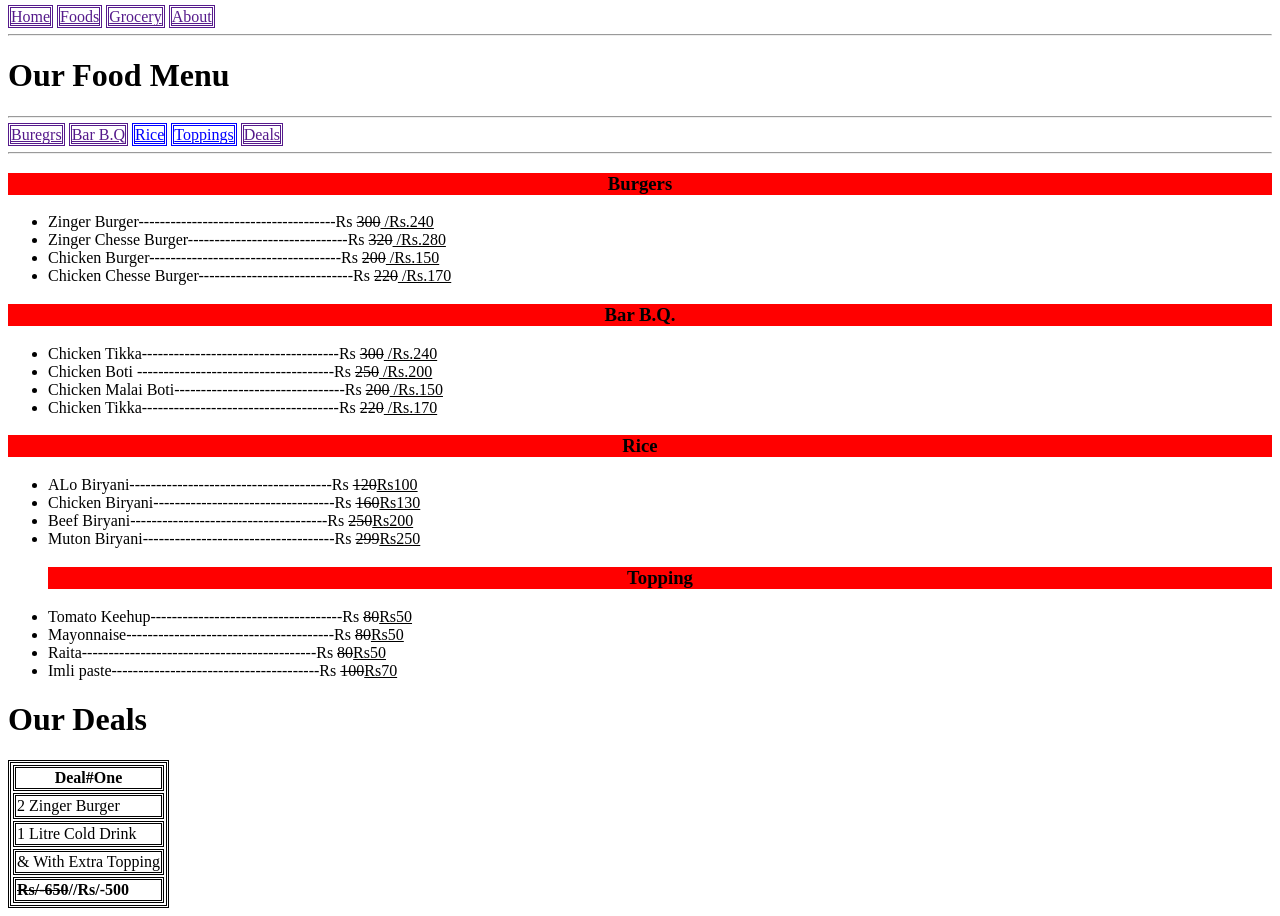
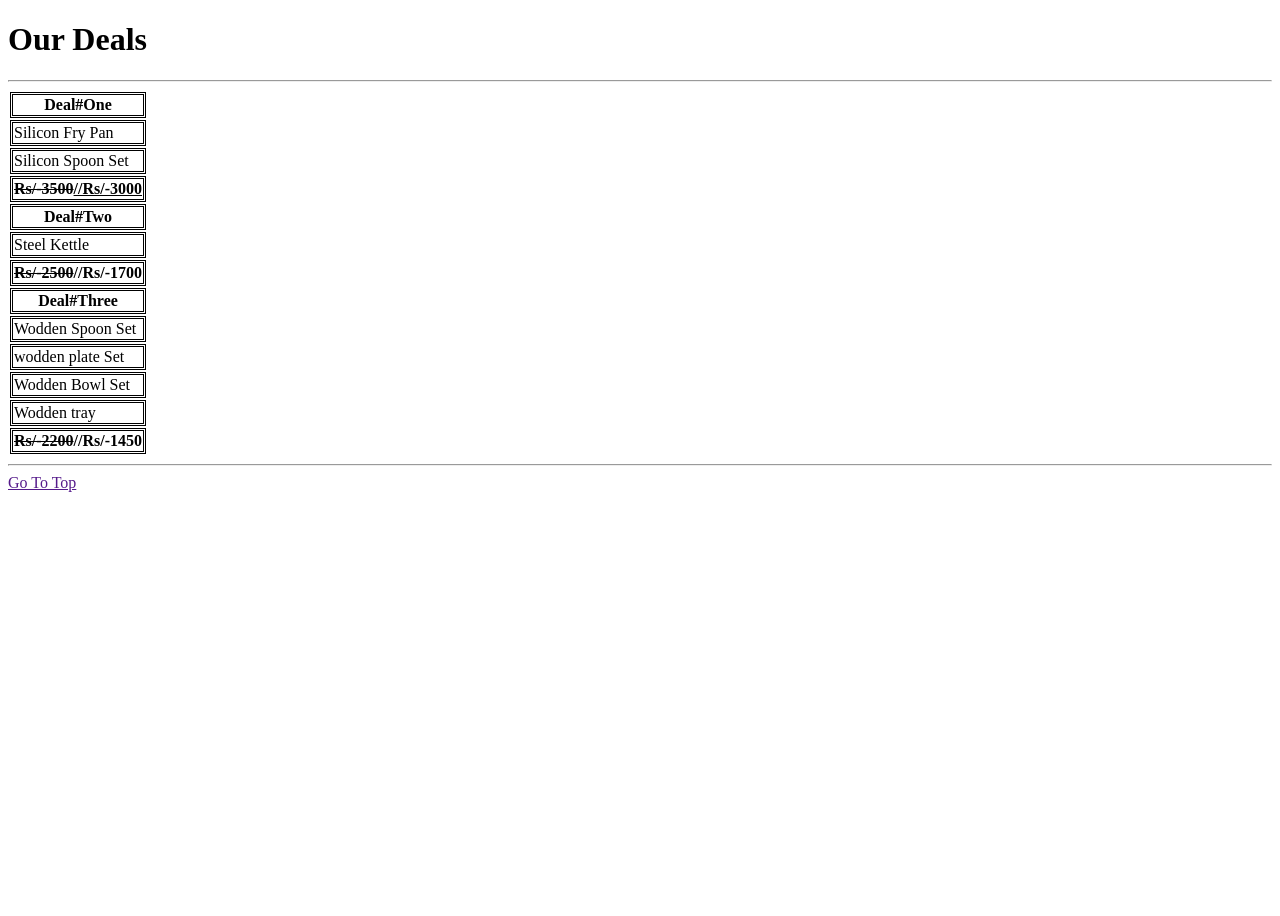
Before and after one commit to hassanshamsi5/css-project, a plain HTML site: page index.html in a window 1280 px wide. After the commit the page ends 800 px from the top, so only its background shows below. Drawn offline with Linux system fonts and the light colour scheme.

Commit message:
Add files via upload

```diff
--- a/index.html
+++ b/index.html
@@ -6,99 +6,58 @@
     <meta name="viewport" content="width=device-width, initial-scale=1.0">
     <title>Document</title>
     <style>
-h3{
-    background-color: red;
-    text-align: center;
-
-}
-.hori{
-    background-color: red;
-}
-
-.box,tr,th,td {
-    border-style:double;
-    border-color:black;
-}
-.home{
-    border-style:double ;
-}
-.deal{
-    border-style: double;
-}
-.deal2{
-    color: blue;
+.table,tr,td,th{
     border-style: double;
 }
     </style>
 </head>
 <body>
-    <a href class="home">Home</a>
-    <a href class="home">Foods</a>
-    <a href class="home">Grocery</a>
-    <a href class="home">About</a>
-<hr class="hori">
-<h1>Our Food Menu</h1>
+    <h1>Our Deals</h1>
     <hr>
-<a href class="deal">Buregrs</a>
-<a href class="deal">Bar B.Q</a>
-<a href class="deal2">Rice</a>
-<a href class="deal2">Toppings</a>
-<a href class="deal">Deals</a>
-<hr>
-<h3>Burgers</h3>
-<ul>
-    <li>Zinger Burger-------------------------------------Rs <del>300</del><u> /Rs.240 </u></li>
-    <li>Zinger Chesse Burger------------------------------Rs <del>320</del><u> /Rs.280 </u></li>
-    <li>Chicken Burger------------------------------------Rs <del>200</del><u> /Rs.150 </u></li>
-    <li>Chicken Chesse Burger-----------------------------Rs <del>220</del><u> /Rs.170 </u></li>
-</ul>
-<h3>Bar B.Q.</h3>
-<ul>
-    <li>Chicken Tikka-------------------------------------Rs <del>300</del><u> /Rs.240 </u></li>
-    <li>Chicken Boti -------------------------------------Rs <del>250</del><u> /Rs.200 </u></li>
-    <li>Chicken Malai Boti--------------------------------Rs <del>200</del><u> /Rs.150 </u></li>
-    <li>Chicken Tikka-------------------------------------Rs <del>220</del><u> /Rs.170 </u></li>
-</ul>
-<h3>Rice</h3>
-<ul>
-    <li>ALo Biryani--------------------------------------Rs <del>120</del><u>Rs100</u></li>
-    <li>Chicken Biryani----------------------------------Rs <del>160</del><u>Rs130</u></li>
-    <li>Beef Biryani-------------------------------------Rs <del>250</del><u>Rs200</u></li>
-    <li>Muton Biryani------------------------------------Rs <del>299</del><u>Rs250</u></li>
-    </ul>
-    <ul>
-    <h3>Topping</h3>
-    <li>Tomato Keehup------------------------------------Rs <del>80</del><u>Rs50</u></li>
-    <li>Mayonnaise---------------------------------------Rs <del>80</del><u>Rs50</u></li>
-    <li>Raita--------------------------------------------Rs <del>80</del><u>Rs50</u></li>
-    <li>Imli paste---------------------------------------Rs <del>100</del><u>Rs70</u></li>
-    </ul>
-    <h1>Our Deals</h1>
-    <div >
-        <table class="box">
-
-
+    <table>
         <tr>
-               <th> Deal#One  </th>
+            <th>Deal#One</th>
         </tr>
         <tr>
-                <td> 2 Zinger Burger</td>
+            <td>Silicon Fry Pan</td>
         </tr>
         <tr>
-                <td> 1 Litre Cold Drink</td>
+            <td>Silicon Spoon Set</td>
         </tr>
         <tr>
-                <td>& With Extra Topping</td>
+            <td><del><b> Rs/-3500</del><u>//Rs/-3000</u></b></td>
         </tr>
         <tr>
-                    <td><b><del> Rs/-650</del>//Rs/-500</b></td>
+            <th>Deal#Two</th>
         </tr>
+        <tr>
+            <td>Steel Kettle</td>
+        </tr>
+        <tr>
+            <td><b><del>Rs/-2500</del>//Rs/-1700</b></td>
+        </tr>
+        <tr>
+            <th>Deal#Three</th>
 
+        </tr>
+        <tr>
+             <td>Wodden Spoon Set</td>
+        </tr>
+        <tr>
+            <td>wodden plate Set</td>
+        </tr>
+        <tr>
+            <td>Wodden Bowl Set</td>
+        </tr>
+        <tr>
+            <td>Wodden tray</td>
+        </tr>
+        <tr>
+            <td><b><del>Rs/-2200</del>//Rs/-1450</b></td>
+        </tr>
     </table>
-    </div>
-
-
-
+    <hr>
+    <a href="">Go To Top</a>
 
 
 </body>
```
Lines whose indentation alone changed are shown as unchanged.
